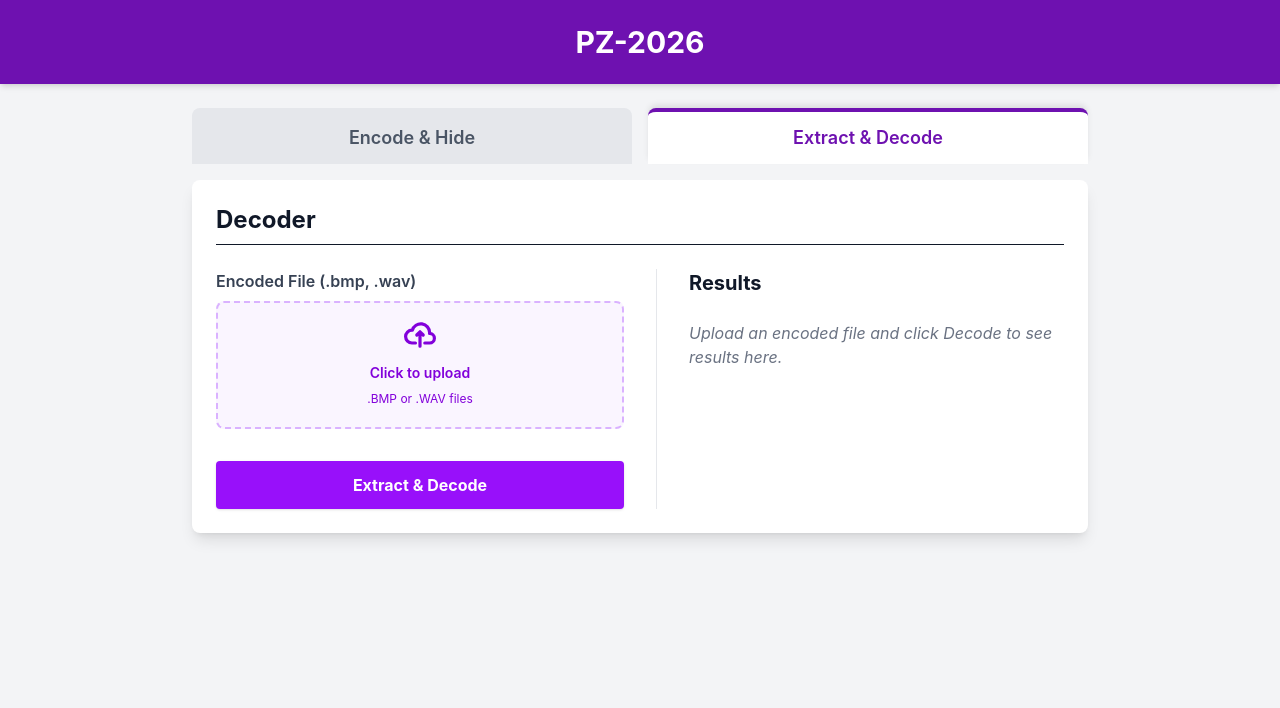
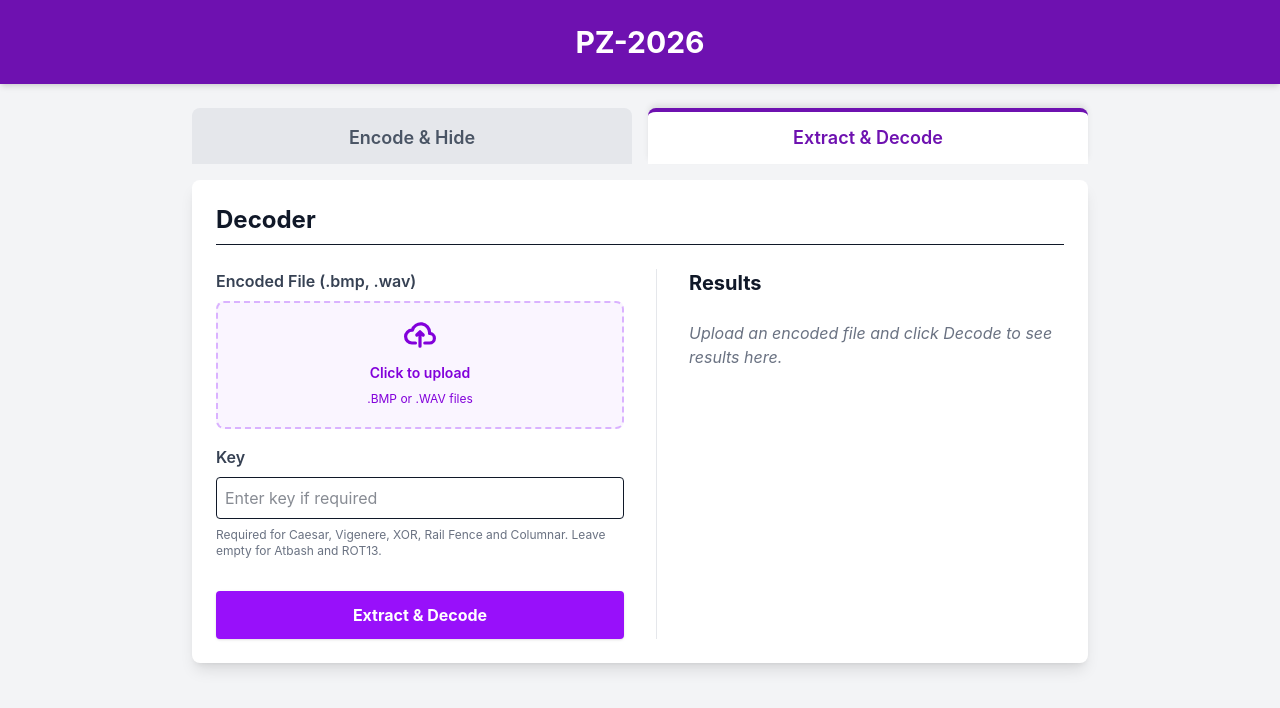
Before and after one commit to Kromi77/PZ-2026, a React app in the folder frontend/: page / in a window 1280 px wide. Both pictures are taken after a click on the button "Extract & Decode". Shown: the top 708 px of the page. Built offline with nearby package versions, Linux system fonts and the light colour scheme; the HTML template or start-up script is replaced by a standard one.

Commit message:
Add decryption key field in decoder UI

```diff
--- a/frontend/src/api.js
+++ b/frontend/src/api.js
@@ -113,10 +113,11 @@ export async function injectHeader(file, cipher, sliders, bits, deploymentMode,
   return await response.blob();
 }
 
-export async function decodeFile(file, mediaType) {
+export async function decodeFile(file, mediaType, key = '') {
   const formData = new FormData();
   formData.append('file', file);
   formData.append('media_type', mediaType);
+  formData.append('key', key);
 
   const response = await fetch(`${API_BASE}/decoder/process`, {
     method: 'POST',
--- a/frontend/src/components/DecoderTab.jsx
+++ b/frontend/src/components/DecoderTab.jsx
@@ -5,6 +5,7 @@ import MediaPreview from './MediaPreview';
 export default function DecoderTab() {
   const [file, setFile] = useState(null);
   const [mediaType, setMediaType] = useState('bmp'); // 'bmp' | 'wav'
+  const [key, setKey] = useState('');
 
   const [loading, setLoading] = useState(false);
   const [error, setError] = useState('');
@@ -34,7 +35,7 @@ export default function DecoderTab() {
     setResult(null);
 
     try {
-      const res = await decodeFile(file, mediaType);
+      const res = await decodeFile(file, mediaType, key);
       setResult(res);
     } catch (err) {
       setError(err.message || 'An error occurred during decoding');
@@ -64,6 +65,20 @@ export default function DecoderTab() {
               <input type="file" accept=".bmp,.wav" onChange={handleFileChange} className="hidden" />
             </label>
             {file && <p className="text-sm text-green-600 font-semibold truncate">Selected: {file.name}</p>}
+          </div>
+
+          <div className="flex flex-col gap-2">
+            <label className="font-semibold text-gray-700">Key</label>
+            <input
+              type="text"
+              value={key}
+              onChange={(e) => setKey(e.target.value)}
+              placeholder="Enter key if required"
+              className="border rounded p-2 focus:outline-none focus:ring-2 focus:ring-purple-500"
+            />
+            <p className="text-xs text-gray-500">
+              Required for Caesar, Vigenere, XOR, Rail Fence and Columnar. Leave empty for Atbash and ROT13.
+            </p>
           </div>
 
           <button
```
